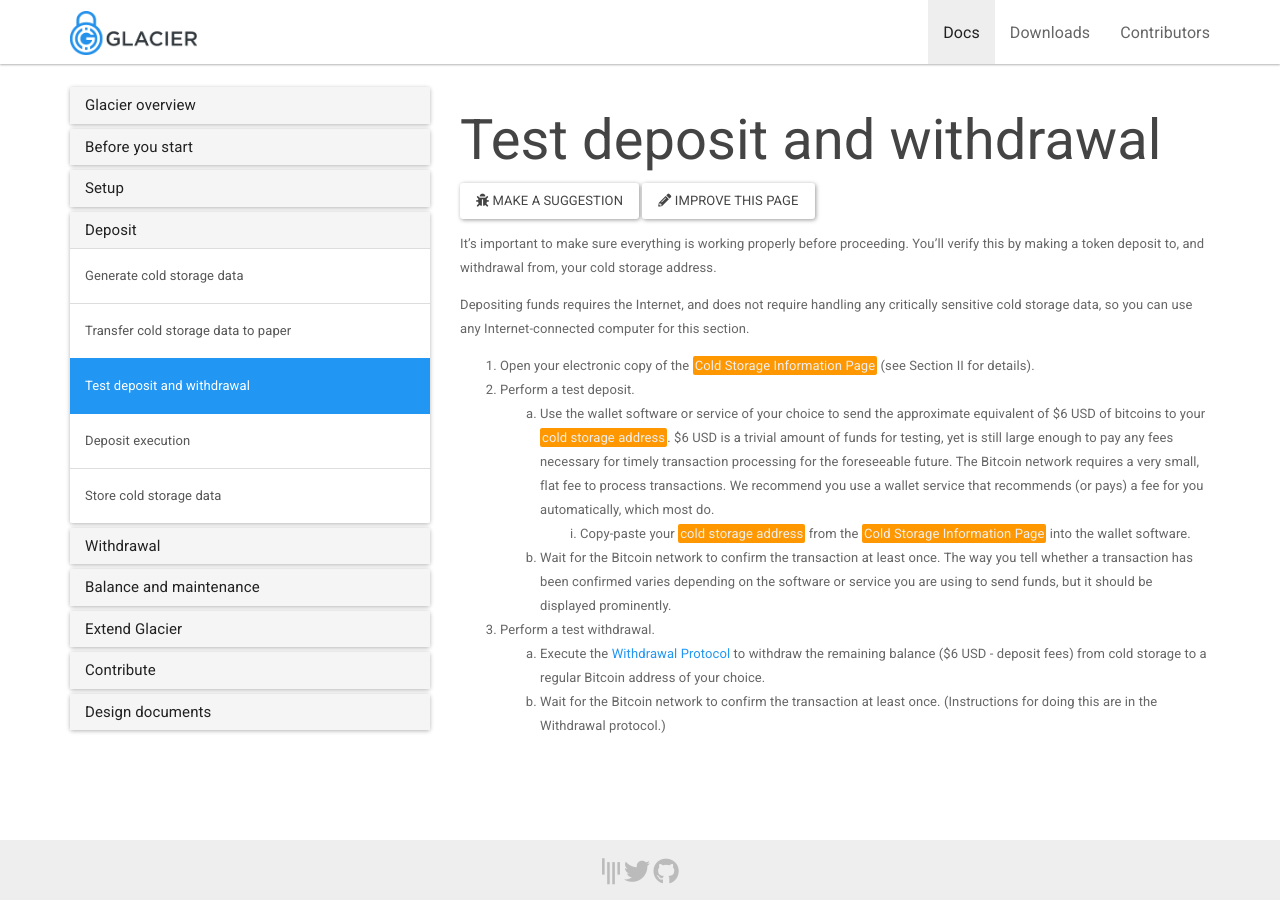
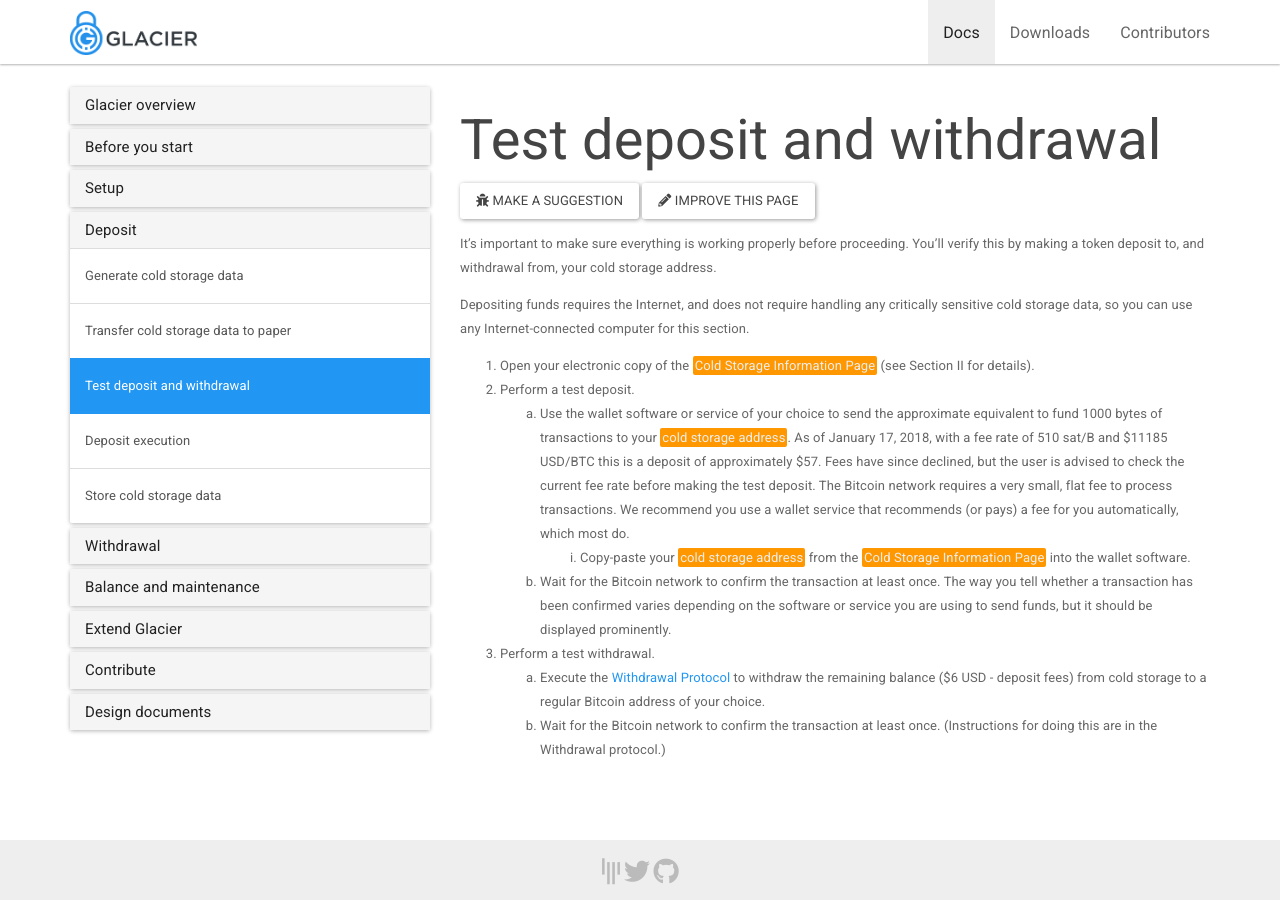
Before and after one commit to GlacierProtocol/glacierprotocol.github.io, a Jekyll site: the page built from _docs/deposit/test-deposit-withdrawal.md, in a window 1280 px wide. Built offline with Jekyll 4.4.1, drawn with Linux system fonts in a browser that asks for light colours; nearby versions of some CDN libraries.

Commit message:
Implement errata for deposit

```diff
--- a/_docs/deposit/test-deposit-withdrawal.md
+++ b/_docs/deposit/test-deposit-withdrawal.md
@@ -17,10 +17,11 @@
 details).
 2. Perform a test deposit.
     1. Use the wallet software or service of your choice to send the approximate
-    equivalent of $6 USD of bitcoins to your
-    <span class="warning">cold storage address</span>. $6 USD is a trivial
-    amount of funds for testing, yet is still large enough to pay any fees necessary
-    for timely transaction processing for the foreseeable future.
+    equivalent to fund 1000 bytes of transactions to your
+    <span class="warning">cold storage address</span>.
+    As of January 17, 2018, with a fee rate of 510 sat/B and $11185 USD/BTC this
+    is a deposit of approximately $57. Fees have since declined, but the user is
+    advised to check the current fee rate before making the test deposit.
     The Bitcoin network requires a very small, flat fee to process transactions. We
     recommend you use a wallet service that recommends (or pays) a fee for you
     automatically, which most do.
```
